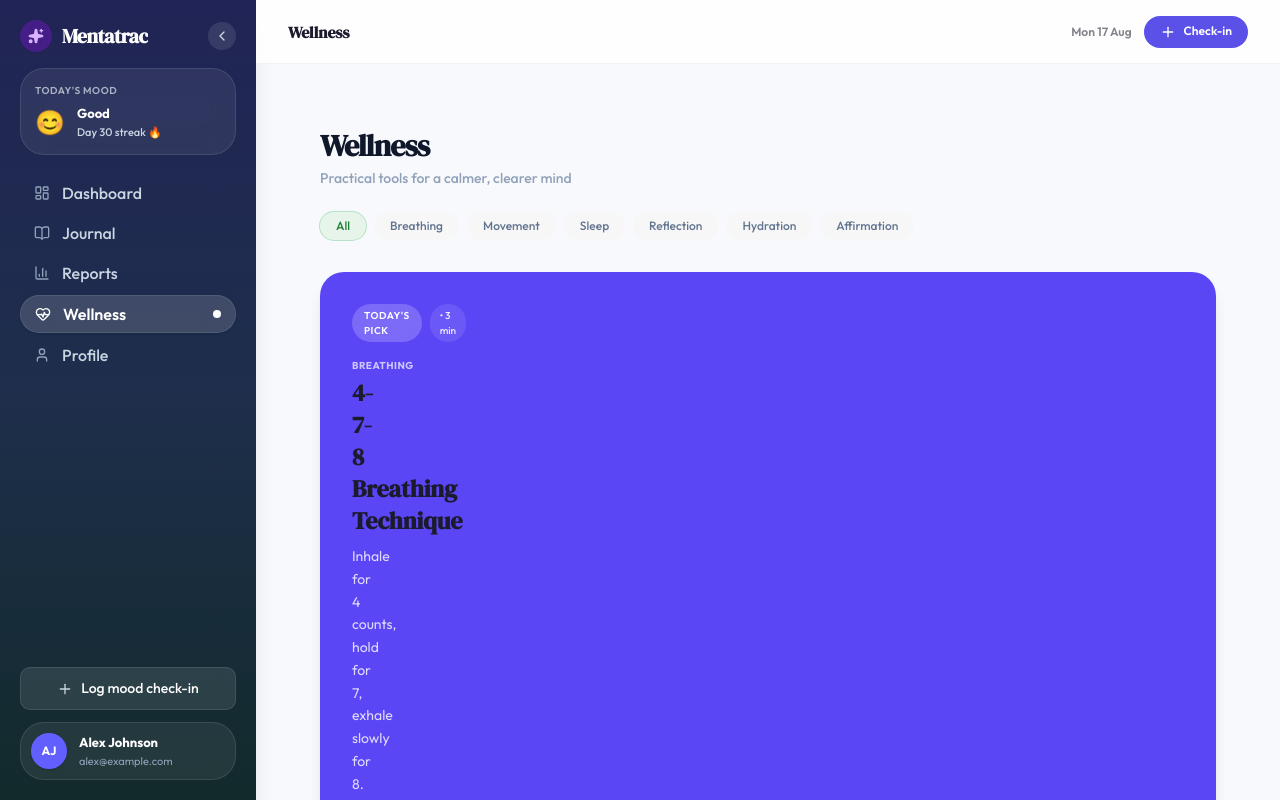
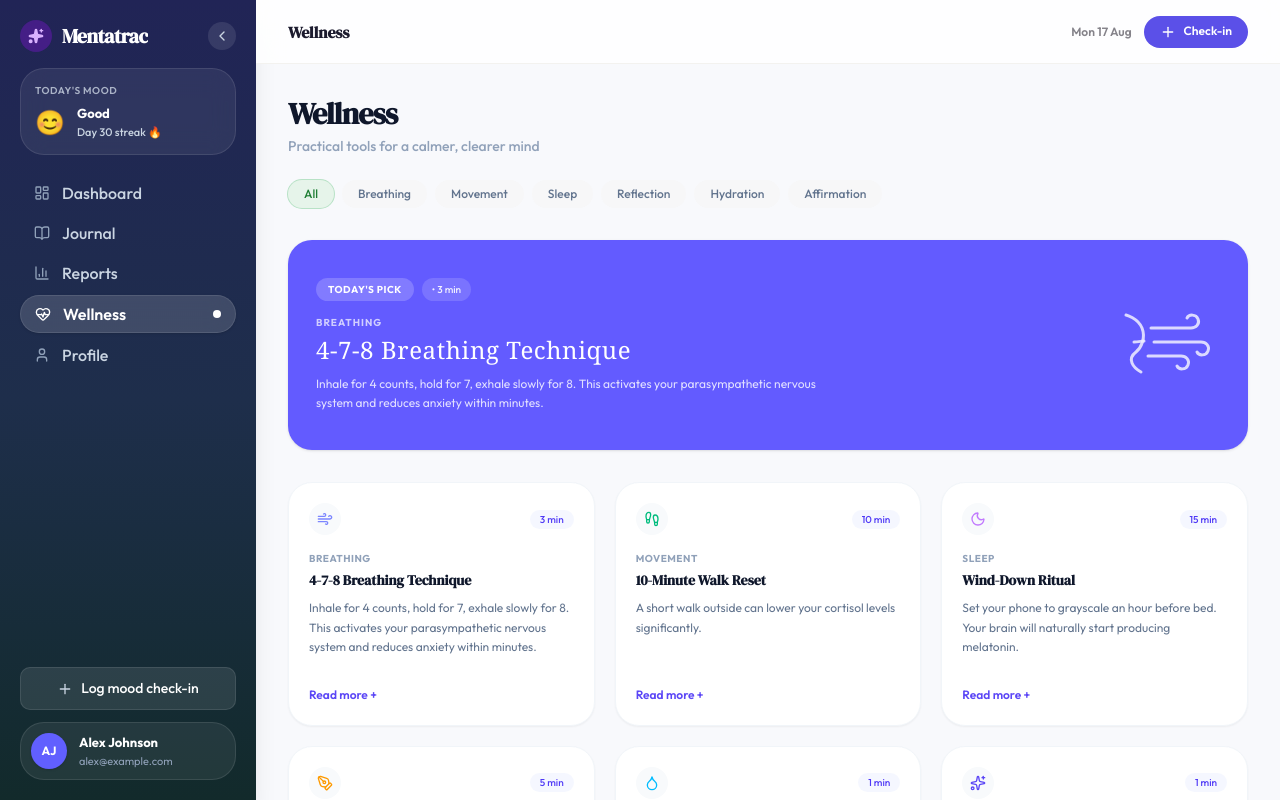
Before and after one commit to Roqeeb-dev/mentatrac, a Next.js app: page /dashboard/wellness in a window 1280 px wide. Shown: the top 800 px of the page. Built offline with nearby package versions, Linux system fonts and the light colour scheme.

Commit message:
[FEAT]: improved the design for the wellness page

```diff
--- a/app/dashboard/profile/Client.tsx
+++ b/app/dashboard/profile/Client.tsx
@@ -59,7 +59,7 @@ export default function ProfilePage() {
   }
 
   return (
-    <div className="mx-auto max-w-7xl p-3">
+    <div className="mx-auto max-w-7xl p-3 md:p-0">
       {/* 2-Column Responsive Layout Shell */}
       <div className="grid grid-cols-1 gap-8 lg:grid-cols-[340px_1fr]">
         {/* Left Column: User Overview */}
--- a/app/dashboard/wellness/Client.tsx
+++ b/app/dashboard/wellness/Client.tsx
@@ -23,7 +23,7 @@ export default function WellnessClient() {
   const showHero = activeCategory === "All";
 
   return (
-    <div className="mx-auto max-w-[1400px] space-y-8 p-6 sm:p-8">
+    <div className="mx-auto max-w-[1400px] space-y-8 p-2 md:p-0">
       {/* Header & Filter Tabs */}
       <WellnessHeader
         categories={WellnessCategories}
--- a/features/wellness/components/TodaysPickBanner.tsx
+++ b/features/wellness/components/TodaysPickBanner.tsx
@@ -1,7 +1,6 @@
 "use client";
 
 import { WellnessTip } from "../types/wellness";
-import { Wind } from "lucide-react";
 
 interface Props {
   pick: WellnessTip;
@@ -9,35 +8,83 @@ interface Props {
 
 export function TodaysPickBanner({ pick }: Props) {
   return (
-    <div className="relative overflow-hidden rounded-3xl bg-[#5B46F6] p-6 text-white shadow-lg sm:p-8">
-      <div className="relative z-10 max-w-xl">
+    <div className="relative flex h-[210px] w-full overflow-hidden rounded-[24px] bg-[#635BFF] p-7 text-white shadow-sm">
+      {/* Content Column */}
+      <div className="relative z-10 flex flex-col justify-center max-w-[500px]">
         {/* Badges */}
         <div className="flex items-center gap-2">
-          <span className="rounded-full bg-white/20 px-3 py-1 text-[10px] font-semibold uppercase tracking-wider text-white backdrop-blur-md">
+          <span className="rounded-full bg-white/20 px-3 py-1 text-[10px] font-bold tracking-wider uppercase text-white backdrop-blur-md">
             TODAY'S PICK
           </span>
-          <span className="rounded-full bg-white/10 px-2.5 py-1 text-[10px] font-medium text-white/90">
+          <span className="rounded-full bg-white/15 px-2.5 py-1 text-[10px] font-medium text-white/90">
             • {pick.duration}
           </span>
         </div>
 
         {/* Category Label */}
-        <span className="mt-4 block text-[10px] font-bold tracking-wider uppercase text-white/70">
+        <span className="mt-3.5 block text-[10px] font-bold tracking-widest uppercase text-white/70">
           {pick.category}
         </span>
 
         {/* Title */}
-        <h2 className="mt-1 text-xl font-bold sm:text-2xl">{pick.title}</h2>
+        <h2 className="mt-1 font-serif text-2xl font-normal tracking-wide text-white">
+          {pick.title}
+        </h2>
 
         {/* Description */}
-        <p className="mt-2 text-xs leading-relaxed text-white/80 sm:text-sm">
+        <p className="mt-2 text-xs leading-relaxed text-white/80 font-normal">
           {pick.description}
         </p>
       </div>
 
-      {/* Decorative Background Graphic */}
-      <div className="pointer-events-none absolute -bottom-6 -right-6 opacity-20 sm:opacity-30">
-        <Wind className="h-48 w-48 text-white" />
+      {/* Right Side Illustration Graphic */}
+      <div className="absolute right-8 top-1/2 -translate-y-1/2 pointer-events-none opacity-90 hidden sm:block">
+        <svg
+          width="110"
+          height="90"
+          viewBox="0 0 110 90"
+          fill="none"
+          xmlns="http://www.w3.org/2000/svg"
+        >
+          {/* Face Profile */}
+          <path
+            d="M20 15C20 15 32 18 36 28C40 38 35 48 30 52C26 55 24 58 26 63C28 68 35 72 35 72"
+            stroke="white"
+            strokeWidth="3"
+            strokeLinecap="round"
+            strokeOpacity="0.85"
+          />
+          <path
+            d="M28 42C32 42 36 41 38 41"
+            stroke="white"
+            strokeWidth="3"
+            strokeLinecap="round"
+            strokeOpacity="0.85"
+          />
+
+          {/* Wind Swirl Lines */}
+          <path
+            d="M45 28H85C90 28 94 24 92 19C90 14 83 14 81 18"
+            stroke="white"
+            strokeWidth="3"
+            strokeLinecap="round"
+            strokeOpacity="0.85"
+          />
+          <path
+            d="M48 42H95C100 42 104 46 102 51C100 56 93 56 91 52"
+            stroke="white"
+            strokeWidth="3"
+            strokeLinecap="round"
+            strokeOpacity="0.85"
+          />
+          <path
+            d="M42 56H75C80 56 84 60 82 65C80 70 73 70 71 66"
+            stroke="white"
+            strokeWidth="3"
+            strokeLinecap="round"
+            strokeOpacity="0.85"
+          />
+        </svg>
       </div>
     </div>
   );
```
